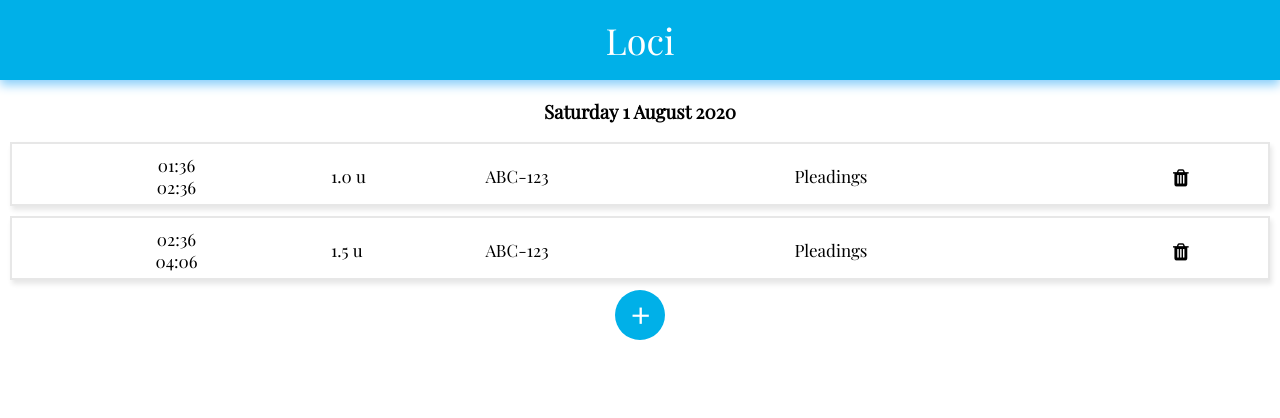
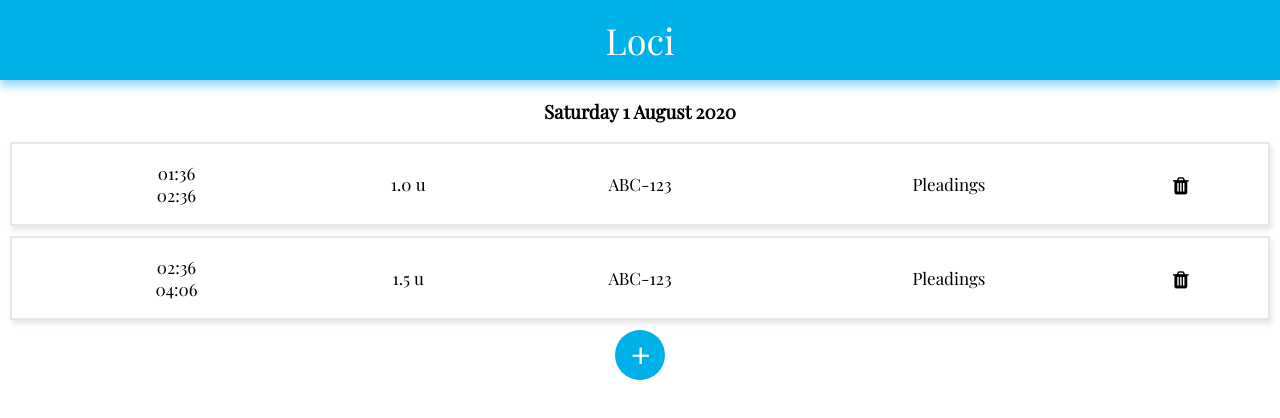
Before and after one commit to jwwnz/timekeeping, a React (Create React App) app: page / in a window 1280 px wide. Shown: the top 418 px of the page. Built offline with nearby package versions, Linux system fonts and the light colour scheme.

Commit message:
Centering text in box

```diff
--- a/src/App.css
+++ b/src/App.css
@@ -34,7 +34,7 @@
 .Time-entry {
 	text-align: center;
 	border: #e7e7e7 solid 2px;
-	height: 40px;
+	height: 60px;
 	padding: 10px;
 	margin: 10px 10px 10px 10px;
 	font-size: 17px;
@@ -204,6 +204,6 @@ button {
 }
 
 .vertically-center {
-	display: flex;
-	align-items: center;
+	margin-top: auto;
+	margin-bottom: auto;
 }
--- a/src/App.js
+++ b/src/App.js
@@ -288,7 +288,7 @@ function App() {
 			{entries.map((entry) => {
 				return (
 					<div className="Time-entry" key={entry.id}>
-						<div>
+						<div className="vertically-center">
 							<div>{formatDateToDatetime(entry.startTime)}</div>
 							<div>{entry.endTime && formatDateToDatetime(entry.endTime)}</div>
 						</div>
```
